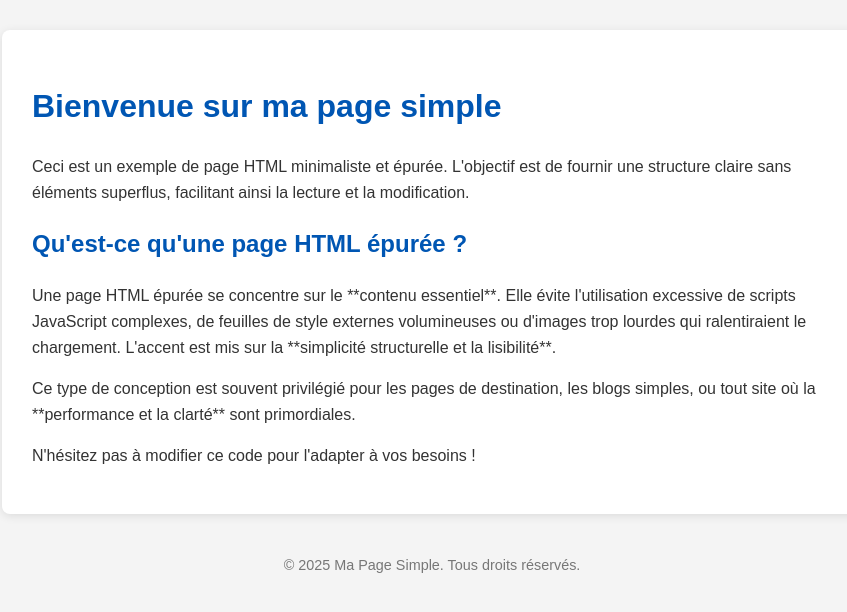
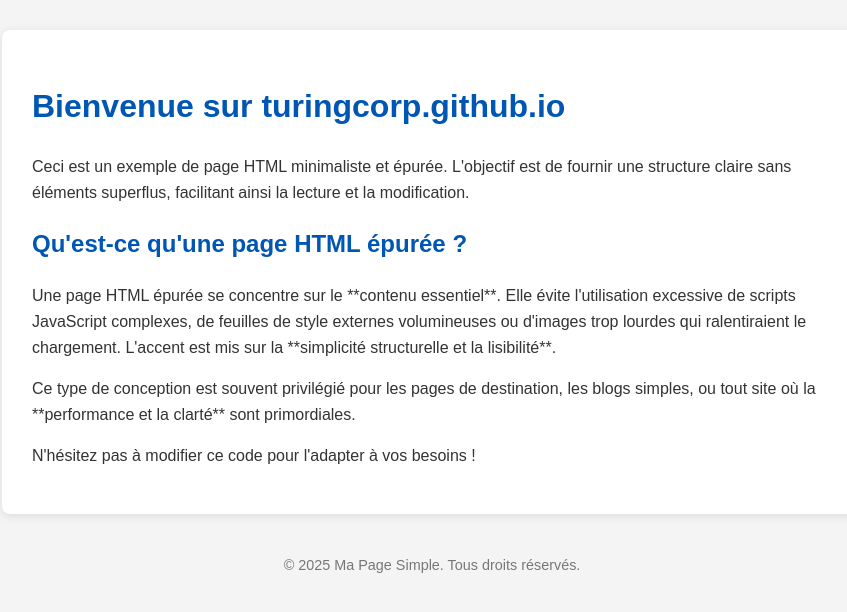
Before and after one commit to turingInnov/turingcorp.github.io, a plain HTML site: page index.html in a window 1280 px wide. Shown: the whole page, without its empty margins (208-1055 px from the left). Drawn offline with Linux system fonts and the light colour scheme.

Commit message:
Update index.html

```diff
--- a/index.html
+++ b/index.html
@@ -40,7 +40,7 @@
 <body>
 
     <div class="container">
-        <h1>Bienvenue sur ma page simple</h1>
+        <h1>Bienvenue sur turingcorp.github.io </h1>
         <p>
             Ceci est un exemple de page HTML minimaliste et épurée. L'objectif est de fournir une structure claire sans éléments superflus, facilitant ainsi la lecture et la modification.
         </p>
```
